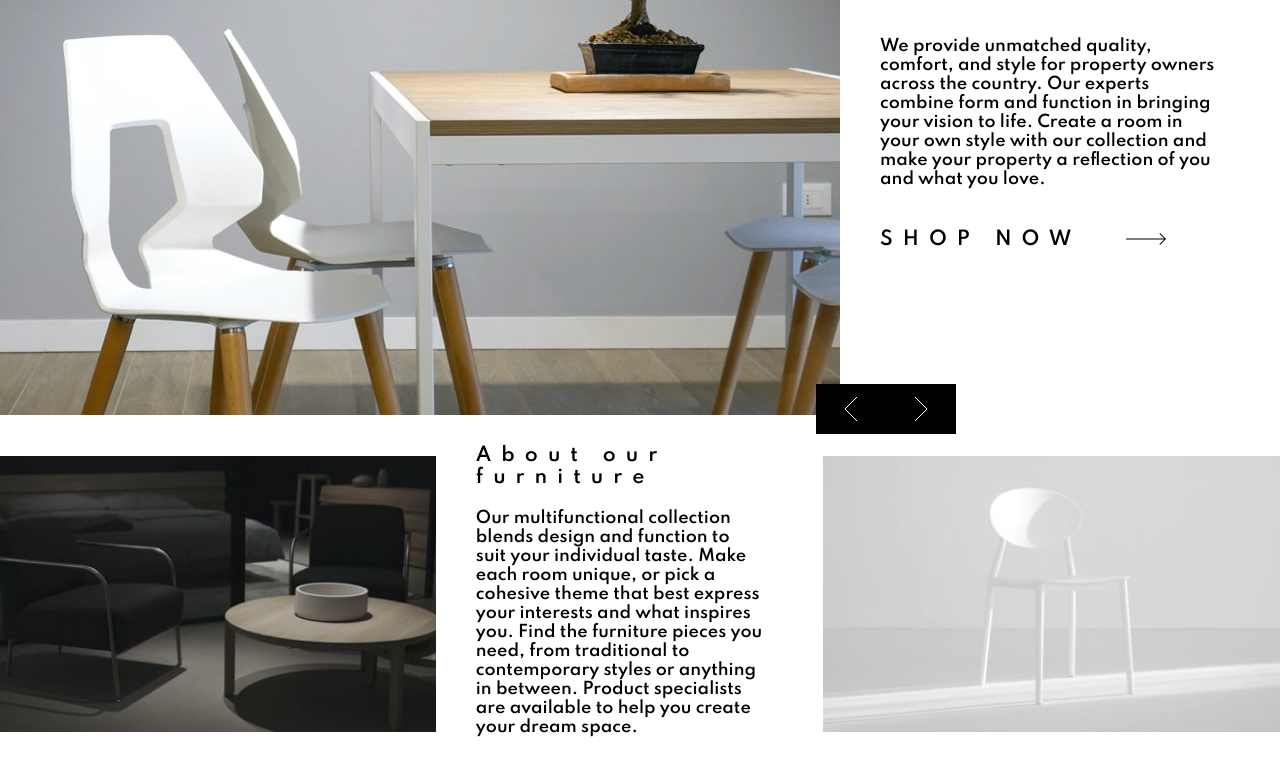
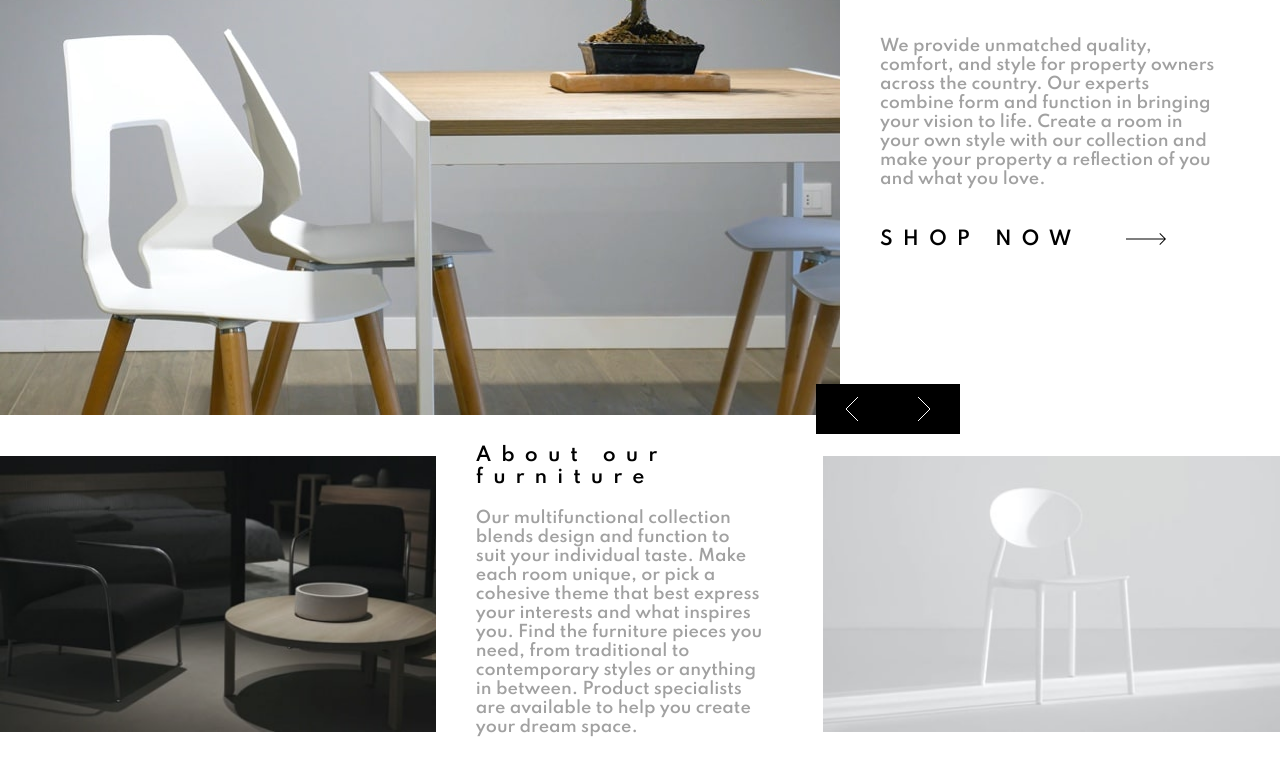
Before and after one commit to Christopher-D-Ross/Room-Decor-Site, a plain HTML site: page index.html in a window 1280 px wide. Shown: the part 119-894 px from the top of the page. Drawn offline with Linux system fonts and the light colour scheme.

```diff
--- a/style.css
+++ b/style.css
@@ -18,6 +18,7 @@ p {
     margin-bottom: 40px;
     margin-right: 60px;
     margin-left: 40px;
+    color:var(--Dark-Gray);
 }
 
 h3 {
@@ -64,6 +65,10 @@ li {
     cursor: pointer;
 }
 
+li:hover {
+    text-decoration: underline white;
+}
+
 .hero2 {
     display: grid;
     display: none;
@@ -82,7 +87,7 @@ li {
 
 .arrows {
     display: flex;
-    width: 140px;
+    width: 144px;
     background-color: black;
     position: relative;
     top: 53px;
@@ -99,7 +104,7 @@ li {
     justify-content: center;
     align-items: center;
     height: 50px;
-    width: 70px;
+    width: 72px;
     cursor: pointer;
 }
 
@@ -113,7 +118,7 @@ li {
     justify-content: center;
     align-items: center;
     height: 50px;
-    width: 70px;
+    width: 72px;
     cursor: pointer;
 }
 
@@ -137,6 +142,3 @@ li {
 .stub {
     height: 276px;
 }
-
-.aboutpara {
-}
```
